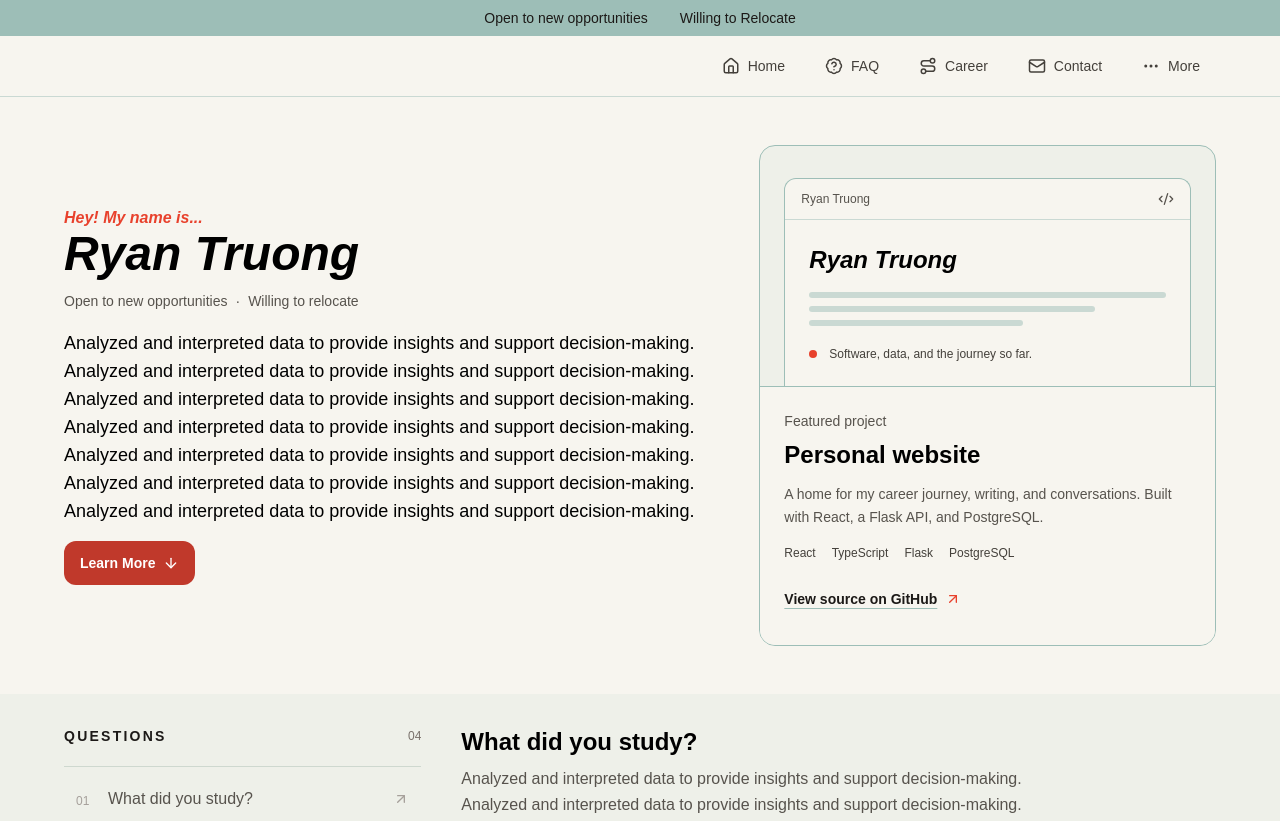
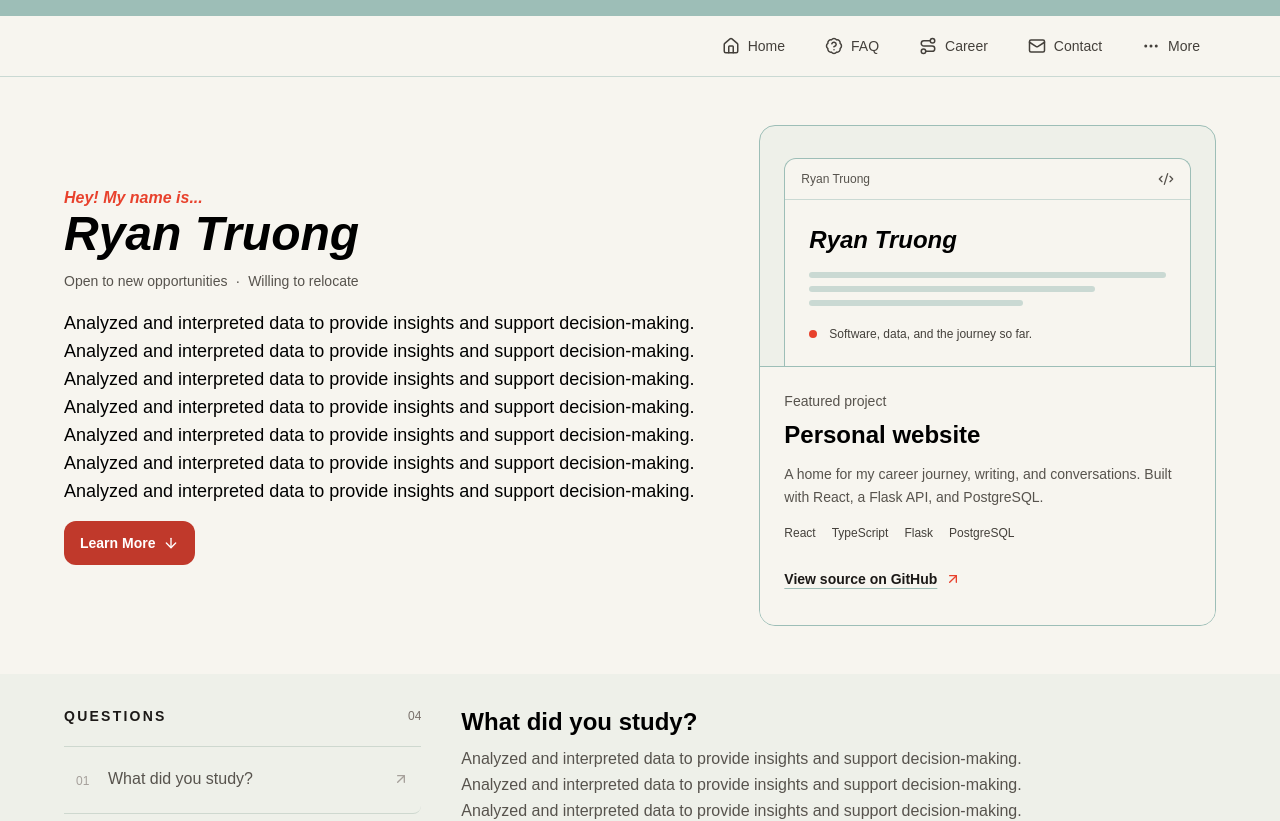
Before and after one commit to ryanctruong/personal-website, a React (Vite) app in the folder client/: page / in a window 1280 px wide. Shown: the top 821 px of the page. Built offline with nearby package versions, Linux system fonts and the light colour scheme; no server answers.

Commit message:
remove text from banner

```diff
--- a/client/src/components/Banner/Banner.tsx
+++ b/client/src/components/Banner/Banner.tsx
@@ -1,8 +1,6 @@
 const Banner = () => {
     return (
         <div className="flex flex-col items-center justify-center gap-1 bg-[#9dbeb7] px-4 py-2 text-sm text-stone-900 sm:flex-row sm:gap-8 md:px-8">
-            <p>Open to new opportunities</p>
-            <p>Willing to Relocate</p>
         </div>
     );
 };
```
